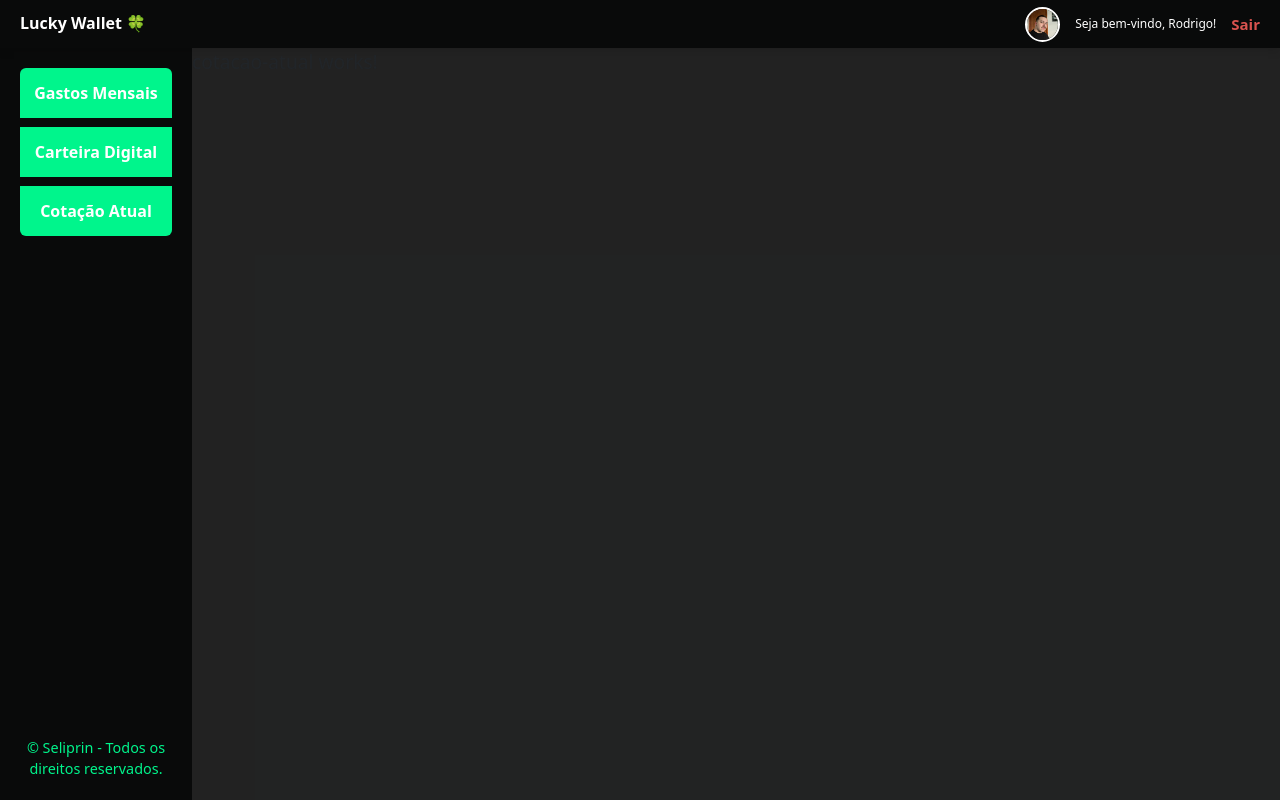
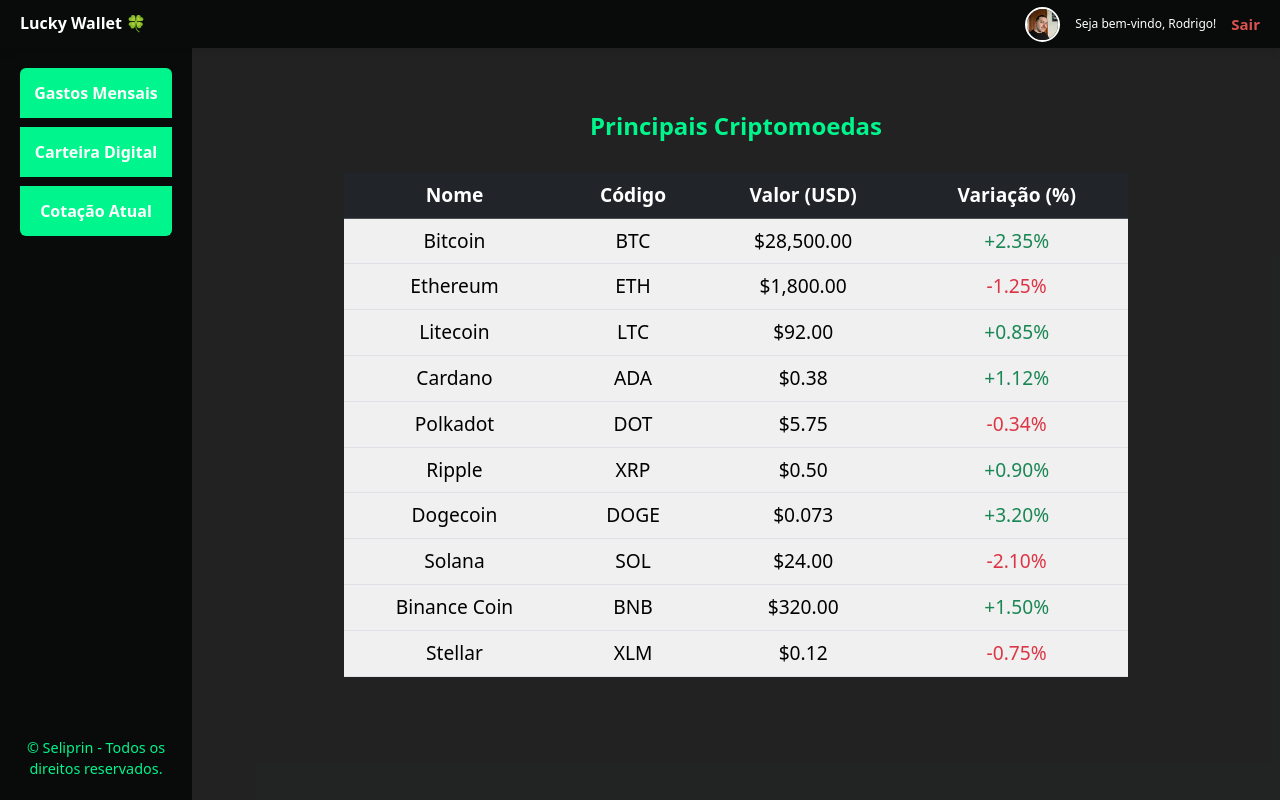
Before and after one commit to seliprinr/lucky-wallet, an Angular app: page /tela-usuario/cotacao-atual in a window 1280 px wide. Built offline with nearby package versions, Linux system fonts and the light colour scheme.

Commit message:
finalização do projeto

```diff
--- a/src/app/components/carteira-digital/carteira-digital.component.css
+++ b/src/app/components/carteira-digital/carteira-digital.component.css
@@ -0,0 +1,14 @@
+.carteira-digital {
+  display: flex;
+  flex-direction: row;
+  flex-wrap: wrap;
+  justify-content: center;
+}
+
+h5 {
+  font-weight: bold;
+}
+
+.card {
+  margin: 1rem;
+}
--- a/src/app/components/carteira-digital/carteira-digital.component.html
+++ b/src/app/components/carteira-digital/carteira-digital.component.html
@@ -1 +1,54 @@
-<p>carteira-digital works!</p>
+<div class="carteira-digital">
+  <div class="card bg-dark text-white" style="width: 15rem;">
+    <div class="card-body">
+      <h5 class="card-title">HAPV3</h5>
+    </div>
+    <ul class="list-group list-group-flush">
+      <li class="list-group-item">R$ 3,02</li>
+      <li class="list-group-item text-success">+ 2,37%</li>
+      <li class="list-group-item">Próximo relatório: 26 de março</li>
+    </ul>
+    <div class="card-body">
+      <a href="https://www.b3.com.br/pt_br/para-voce" target="_blank" class="card-link">Comprar ações</a>
+    </div>
+  </div>
+  <div class="card bg-dark text-white" style="width: 15rem;">
+    <div class="card-body">
+      <h5 class="card-title">BBAS3</h5>
+    </div>
+    <ul class="list-group list-group-flush">
+      <li class="list-group-item">R$ 25,85</li>
+      <li class="list-group-item text-success">+ 0,54%</li>
+      <li class="list-group-item">Próximo relatório: 29 de fevereiro</li>
+    </ul>
+    <div class="card-body">
+      <a href="https://www.b3.com.br/pt_br/para-voce" target="_blank"  class="card-link">Comprar ações</a>
+    </div>
+  </div>
+  <div class="card bg-dark text-white" style="width: 15rem;">
+    <div class="card-body">
+      <h5 class="card-title">ABEV3</h5>
+    </div>
+    <ul class="list-group list-group-flush">
+      <li class="list-group-item">R$ 12,43</li>
+      <li class="list-group-item text-success">+ 0,08%</li>
+      <li class="list-group-item">Próximo relatório: 27 de fevereiro</li>
+    </ul>
+    <div class="card-body">
+      <a href="https://www.b3.com.br/pt_br/para-voce" target="_blank"  class="card-link">Comprar ações</a>
+    </div>
+  </div>
+  <div class="card bg-dark text-white" style="width: 15rem;">
+    <div class="card-body">
+      <h5 class="card-title">GOLL4</h5>
+    </div>
+    <ul class="list-group list-group-flush">
+      <li class="list-group-item">R$ 1,35</li>
+      <li class="list-group-item text-success">+ 10,66%</li>
+      <li class="list-group-item">Próximo relatório: 5 de março</li>
+    </ul>
+    <div class="card-body">
+      <a href="https://www.b3.com.br/pt_br/para-voce" target="_blank"  class="card-link">Comprar ações</a>
+    </div>
+  </div>
+</div>
--- a/src/app/components/cotacao-atual/cotacao-atual.component.css
+++ b/src/app/components/cotacao-atual/cotacao-atual.component.css
@@ -0,0 +1,29 @@
+.container-cotacao {
+  display: flex;
+  justify-content: center;
+  margin-top: 8vh;
+}
+
+h2 {
+  font-size: 1.5rem;
+  font-weight: bold;
+  color: rgb(0, 245, 140);
+}
+
+td {
+  background-color: #f0f0f0;
+}
+
+.table {
+  background-color: rgba(255, 255, 255, 0.9); /* Transparência para destaque das informações */
+}
+
+/* Responsividade: Mostrar apenas Nome e Valor */
+@media (max-width: 768px) {
+  .table th:nth-child(2),
+  .table th:nth-child(4),
+  .table td:nth-child(2),
+  .table td:nth-child(4) {
+    display: none;
+  }
+}
--- a/src/app/components/cotacao-atual/cotacao-atual.component.html
+++ b/src/app/components/cotacao-atual/cotacao-atual.component.html
@@ -1 +1,83 @@
-<p>cotacao-atual works!</p>
+<div class="container-cotacao d-flex flex-column align-items-center">
+  <div class="title-cotacao mb-4">
+    <h2>Principais Criptomoedas</h2>
+  </div>
+  <div class="cotacao-atual w-75 px-3">
+    <div class="table-cotacao table-responsive">
+      <table class="table text-center" style="background-color: rgba(255, 255, 255, 0.8);">
+        <thead class="table-dark">
+        <tr>
+          <th scope="col">Nome</th>
+          <th scope="col">Código</th>
+          <th scope="col">Valor (USD)</th>
+          <th scope="col">Variação (%)</th>
+        </tr>
+        </thead>
+        <tbody>
+        <tr>
+          <td>Bitcoin</td>
+          <td>BTC</td>
+          <td>$28,500.00</td>
+          <td class="text-success">+2.35%</td>
+        </tr>
+        <tr>
+          <td>Ethereum</td>
+          <td>ETH</td>
+          <td>$1,800.00</td>
+          <td class="text-danger">-1.25%</td>
+        </tr>
+        <tr>
+          <td>Litecoin</td>
+          <td>LTC</td>
+          <td>$92.00</td>
+          <td class="text-success">+0.85%</td>
+        </tr>
+        <tr>
+          <td>Cardano</td>
+          <td>ADA</td>
+          <td>$0.38</td>
+          <td class="text-success">+1.12%</td>
+        </tr>
+        <tr>
+          <td>Polkadot</td>
+          <td>DOT</td>
+          <td>$5.75</td>
+          <td class="text-danger">-0.34%</td>
+        </tr>
+        <tr>
+          <td>Ripple</td>
+          <td>XRP</td>
+          <td>$0.50</td>
+          <td class="text-success">+0.90%</td>
+        </tr>
+        <tr>
+          <td>Dogecoin</td>
+          <td>DOGE</td>
+          <td>$0.073</td>
+          <td class="text-success">+3.20%</td>
+        </tr>
+        <tr>
+          <td>Solana</td>
+          <td>SOL</td>
+          <td>$24.00</td>
+          <td class="text-danger">-2.10%</td>
+        </tr>
+        <tr>
+          <td>Binance Coin</td>
+          <td>BNB</td>
+          <td>$320.00</td>
+          <td class="text-success">+1.50%</td>
+        </tr>
+        <tr>
+          <td>Stellar</td>
+          <td>XLM</td>
+          <td>$0.12</td>
+          <td class="text-danger">-0.75%</td>
+        </tr>
+        <tr>
+        </tbody>
+      </table>
+
+    </div>
+  </div>
+</div>
--- a/src/app/components/cotacao-atual/cotacao-atual.component.ts
+++ b/src/app/components/cotacao-atual/cotacao-atual.component.ts
@@ -1,9 +1,13 @@
 import { Component } from '@angular/core';
+import {CurrencyPipe, NgForOf} from "@angular/common";
 
 @Component({
   selector: 'app-cotacao-atual',
   standalone: true,
-  imports: [],
+    imports: [
+        CurrencyPipe,
+        NgForOf
+    ],
   templateUrl: './cotacao-atual.component.html',
   styleUrl: './cotacao-atual.component.css'
 })
--- a/src/app/components/gastos-mensais/gastos-mensais.component.css
+++ b/src/app/components/gastos-mensais/gastos-mensais.component.css
@@ -1,14 +1,10 @@
 /* Container principal */
-.planilha-container {
-  width: 100%;
+.planilha-container {;
   height: 80vh;
   max-width: 900px;
   margin: 0 auto;
-  margin-top: 5vh;
-  padding: 2rem;
+  margin-top: 8vh;
   font-family: 'Roboto', sans-serif;
-  box-shadow: 0 4px 8px rgba(0, 0, 0, 0.1);
-  border-radius: 8px;
 }
 
 .planilha-container h2 {
@@ -43,7 +39,7 @@
   border-radius: 8px;
   width: 90%;
   max-width: 500px;
-  box-shadow: 0px 4px 10px rgba(0, 0, 0, 0.2);
+  box-shadow: 0 4px 10px rgba(0, 0, 0, 0.2);
 }
 
 .close {
@@ -69,8 +65,6 @@
 .form-gastos select,
 .form-gastos .input-group input {
   padding: 0.8rem;
-  border-radius: 6px;
-  border: 1px solid #ccc;
   font-size: 1rem;
 }
 
@@ -109,8 +103,6 @@
 .gastos-list {
   margin-top: 2rem;
   overflow-x: auto;
-  border-radius: 8px;
-  box-shadow: 0px 4px 10px rgba(0, 0, 0, 0.1);
 }
 
 .gastos-list h1 {
@@ -130,7 +122,7 @@
 .gastos-list th,
 .gastos-list td {
   padding: 0.75rem 1rem;
-  text-align: left;
+  text-align: center;
   font-size: 15px;
 }
 
@@ -159,11 +151,11 @@
   padding: 0.5rem 0.75rem;
   margin: 0.2rem 0.2rem;
   border: none;
-  border-radius: 6px;
+  border-radius: 50px;
   color: white;
   cursor: pointer;
   transition: background-color 0.3s ease;
-  font-size: 0.875rem;
+  font-size: 0.6rem;
 }
 
 .gastos-list button:hover {
@@ -183,7 +175,7 @@
 @media (max-width: 600px) {
   .planilha-container {
     padding: 1rem;
-    height: 606px;
+    height: 65vh;
   }
 
   .form-gastos .btn, .gastos-list button {
@@ -192,6 +184,13 @@
 
   .modal-content {
     width: 90%;
+  }
+
+  .gastos-list th,
+  .gastos-list td {
+    padding: 0.60rem 0.8rem;
+    text-align: center;
+    font-size: 12px;
   }
 
   /* Ajustes para botões de ação em dispositivos móveis */
```
